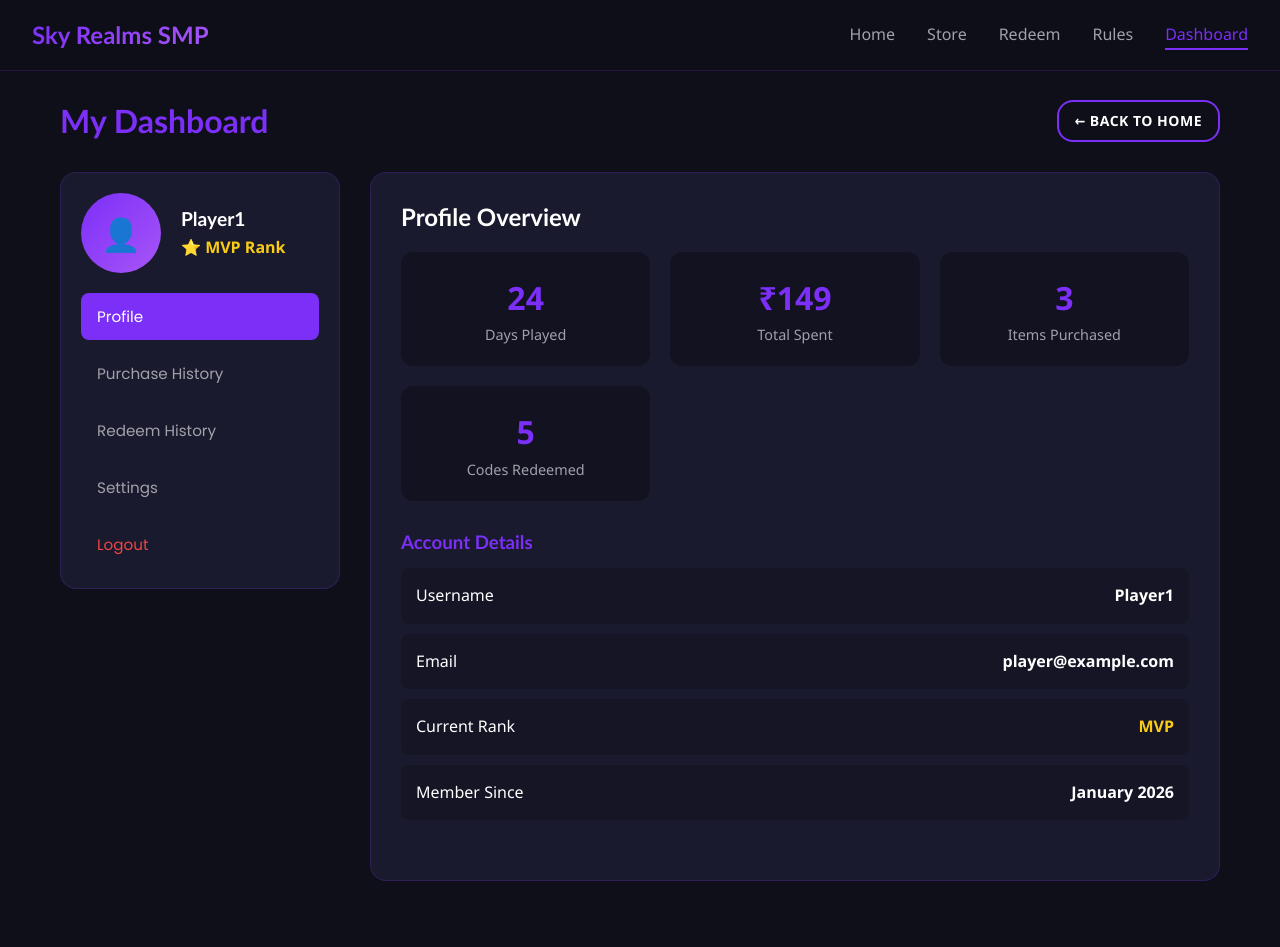
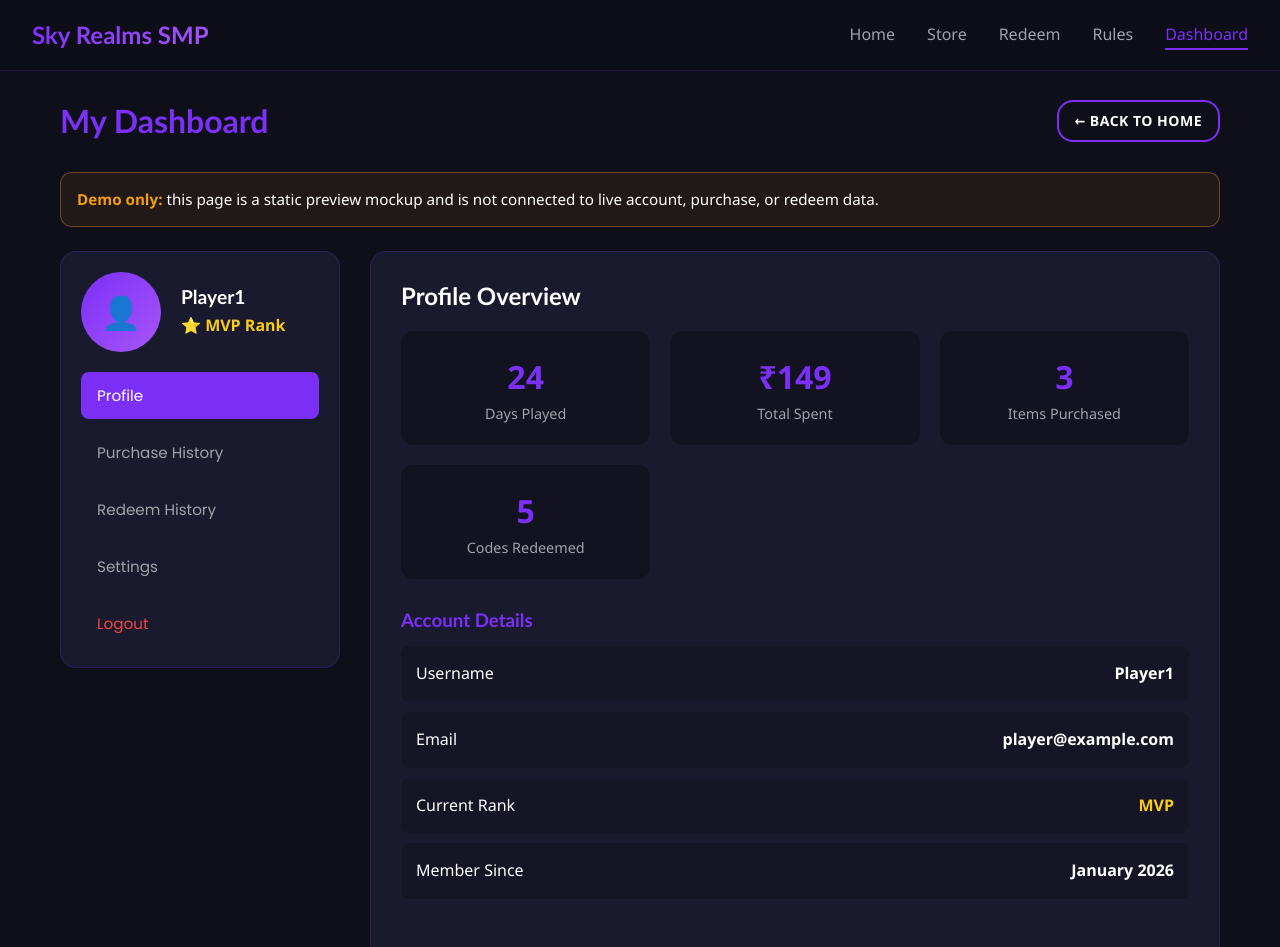
Before and after one commit to skyrealmc/skyrealmc.github.io, a plain HTML site: page dashboard.html in a window 1280 px wide. Shown: the top 947 px of the page. Before the commit the page ends 921 px from the top, so only its background shows below. Drawn offline with Linux system fonts and the light colour scheme; a script that the page names is missing.

Commit message:
Clean website repo and mark dashboard as demo

```diff
--- a/dashboard.html
+++ b/dashboard.html
@@ -25,6 +25,20 @@
             margin-bottom: 30px;
             flex-wrap: wrap;
             gap: 20px;
+        }
+
+        .dashboard-demo-notice {
+            margin-bottom: 24px;
+            padding: 14px 16px;
+            border: 1px solid rgba(245, 158, 11, 0.35);
+            border-radius: 12px;
+            background: rgba(245, 158, 11, 0.08);
+            color: var(--text-main);
+            font-size: 0.95rem;
+        }
+
+        .dashboard-demo-notice strong {
+            color: #f59e0b;
         }
 
         .dashboard-title {
@@ -288,6 +302,10 @@
             <a href="/" class="btn btn-secondary btn-small">← Back to Home</a>
         </div>
 
+        <div class="dashboard-demo-notice">
+            <strong>Demo only:</strong> this page is a static preview mockup and is not connected to live account, purchase, or redeem data.
+        </div>
+
         <div class="dashboard-grid">
             <!-- Sidebar -->
             <div class="dashboard-sidebar">
```
Also changed, not shown: 1 other file.
